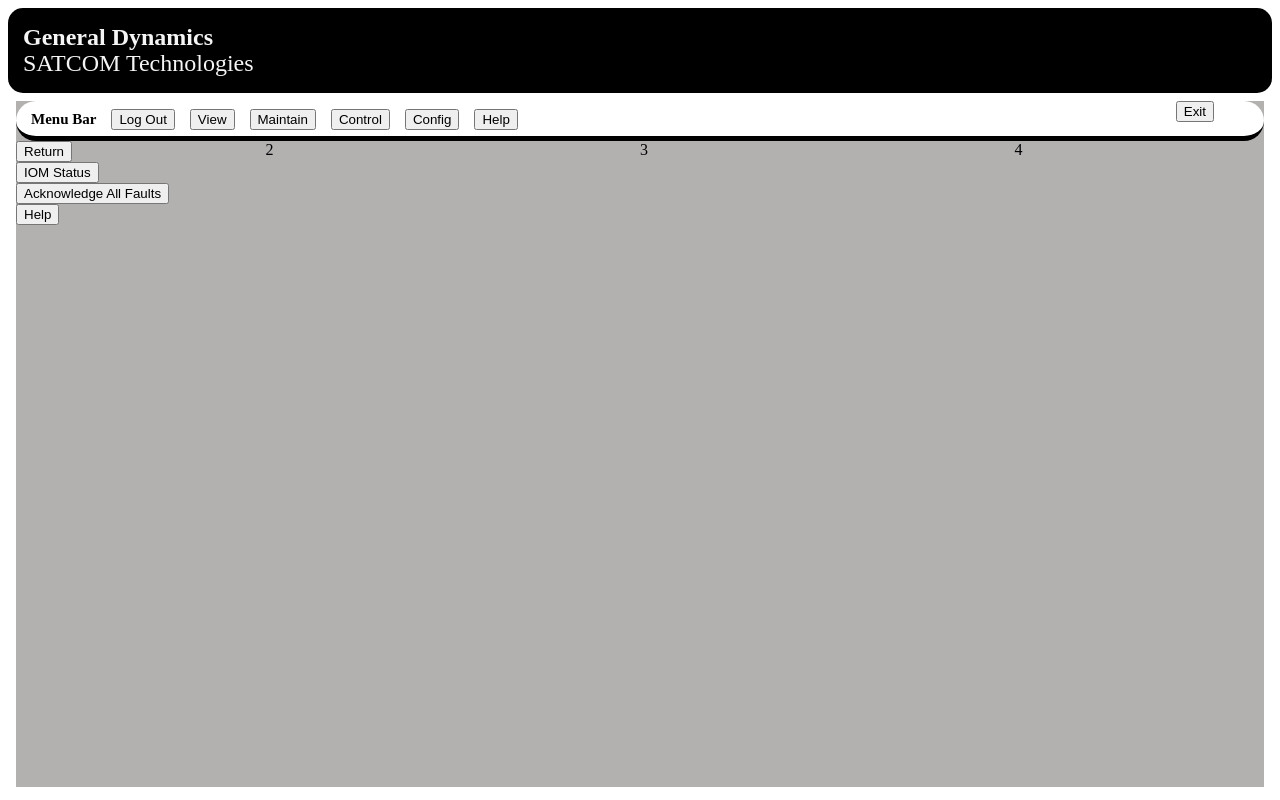
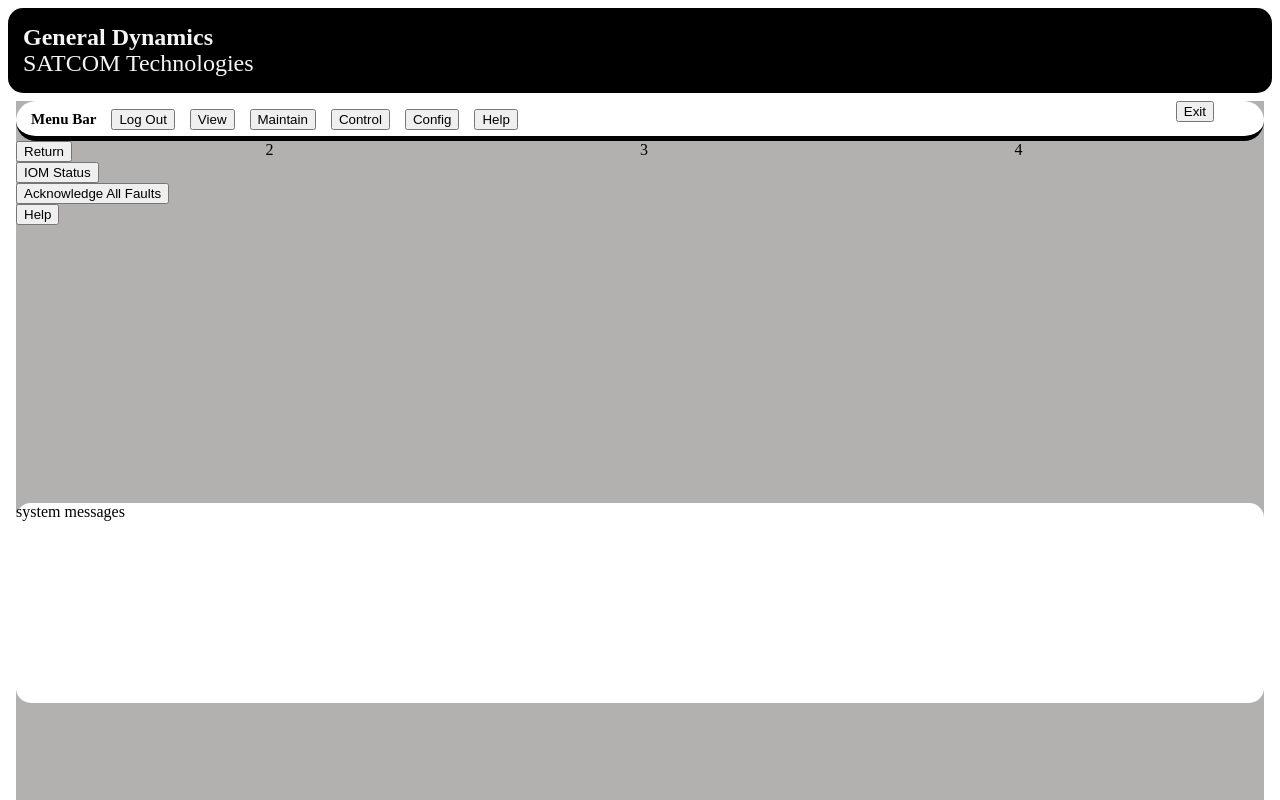
Before and after one commit to cloaknhippo/angular-mqxwru, an Angular app: page / in a window 1280 px wide. Shown: the top 800 px of the page. Built offline with nearby package versions, Linux system fonts and the light colour scheme.

Commit message:
2 files modified

```diff
--- a/src/dashboard/dashboard.component.css
+++ b/src/dashboard/dashboard.component.css
@@ -25,7 +25,6 @@
 }
 body{
   background: #817c7c9a;
-  block-size: 50%;
 }
 .grid-container{
   display: grid;
@@ -33,7 +32,9 @@
 
 }
 .bottom{
-  position:relative;
-  margin-top:100%;
-  margin-left: 50%
+  margin-top:25%;
+  border-radius: 15px;
+  block-size: 200px;
+  background: white;
+  font-size: ;
 }
--- a/src/dashboard/dashboard.component.html
+++ b/src/dashboard/dashboard.component.html
@@ -12,6 +12,6 @@
     <div class="grid-item">4</div>
 </div>
   <div class = "bottom">
-    system
+    system messages
   </div>
 </body>
```
